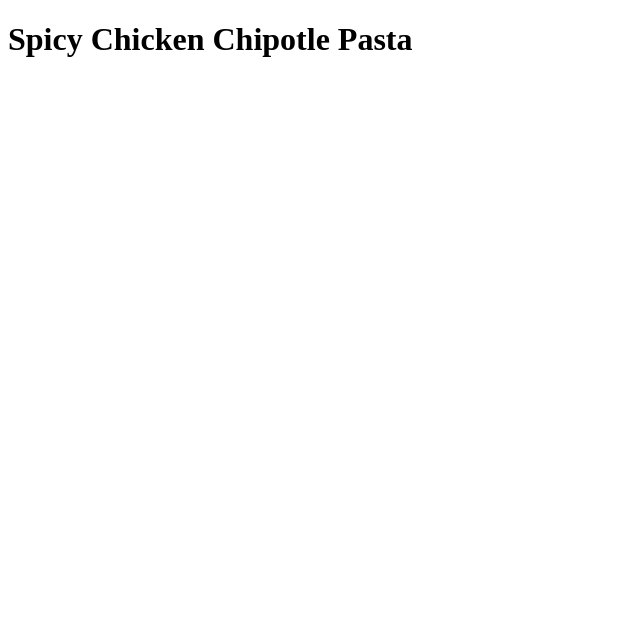
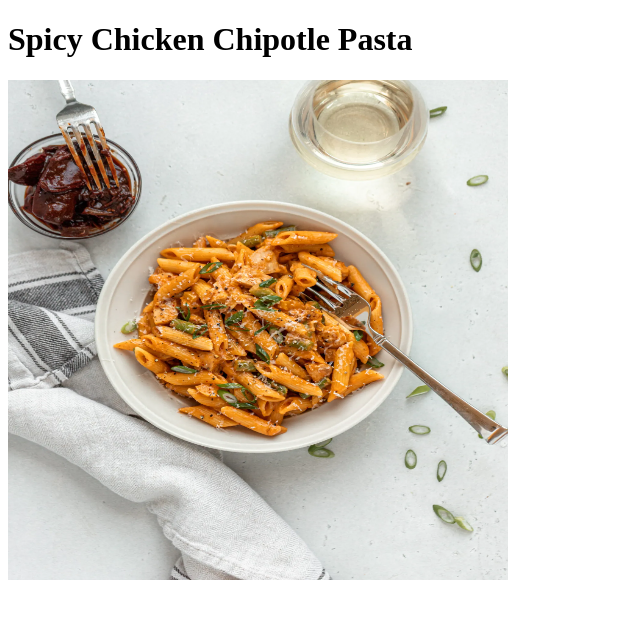
Before and after one commit to chesburgr/odin-recipes, a plain HTML site: page recipes/chickenpasta.html in a window 1280 px wide. Shown: the whole page, without its empty margins (0-640 px from the left). Drawn offline with Linux system fonts and the light colour scheme.

Commit message:
Add image to chickenpasta.html

```diff
--- a/recipes/chickenpasta.html
+++ b/recipes/chickenpasta.html
@@ -7,5 +7,7 @@
 </head>
 <body>
     <h1>Spicy Chicken Chipotle Pasta</h1>
+    <img src="../images/Chipotle-Chicken-Pasta-32-scaled.webp"
+    alt="Photo of Chicken Pasta" width="500px" height="500px">
 </body>
 </html>
```
Also changed, not shown: images/Chipotle-Chicken-Pasta-32-scaled.webp (added).
